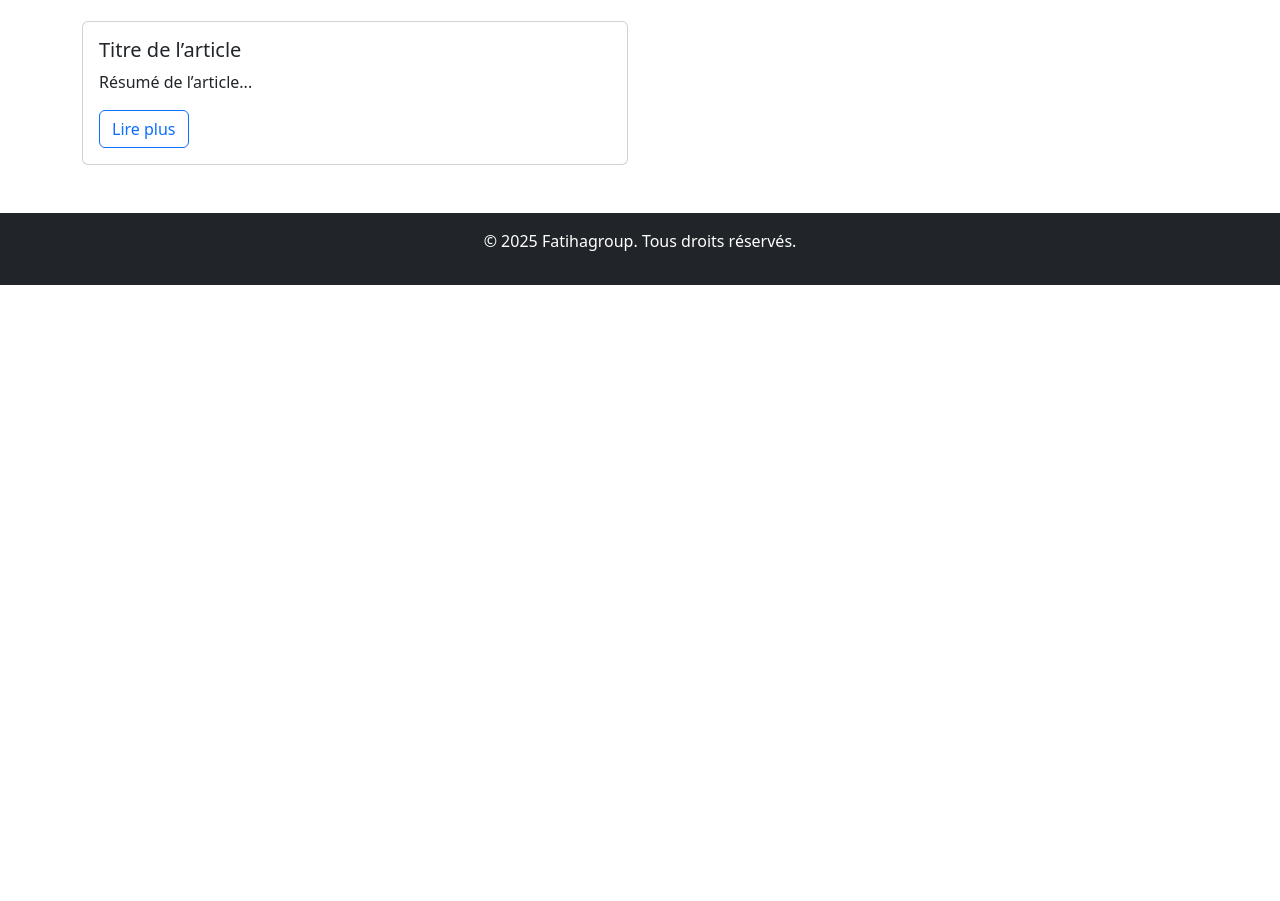
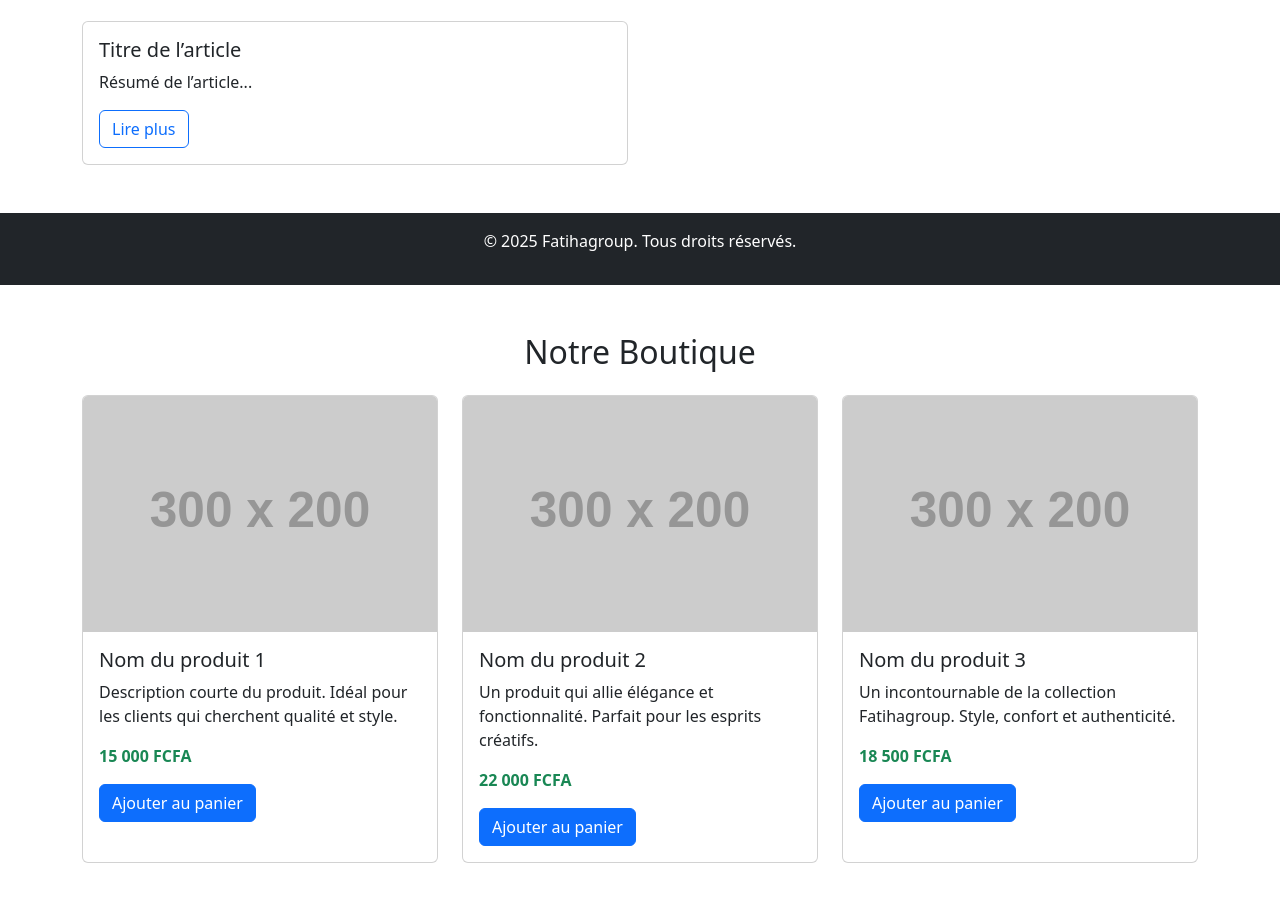
Before and after one commit to FatihaGroup/fatihagroup-site, a plain HTML site: page index.html in a window 1280 px wide. Shown: the part 1381-2282 px from the top of the page. Before the commit the page ends 1666 px from the top, so only its background shows below. Drawn offline with nearby package versions, Linux system fonts and the light colour scheme; placeholder pictures from the web are drawn by us.

Commit message:
Update index.html
Page boutique complete avec bootstrap

```diff
--- a/index.html
+++ b/index.html
@@ -113,3 +113,48 @@
   <script src="https://cdn.jsdelivr.net/npm/bootstrap@5.3.2/dist/js/bootstrap.bundle.min.js"></script>
 </body>
 </html>
+<section class="container my-5">
+  <h2 class="text-center mb-4">Notre Boutique</h2>
+  <div class="row row-cols-1 row-cols-md-3 g-4">
+
+    <!-- Produit 1 -->
+    <div class="col">
+      <div class="card h-100">
+        <img src="https://via.placeholder.com/300x200" class="card-img-top" alt="Produit 1">
+        <div class="card-body">
+          <h5 class="card-title">Nom du produit 1</h5>
+          <p class="card-text">Description courte du produit. Idéal pour les clients qui cherchent qualité et style.</p>
+          <p class="text-success fw-bold">15 000 FCFA</p>
+          <a href="#" class="btn btn-primary">Ajouter au panier</a>
+        </div>
+      </div>
+    </div>
+
+    <!-- Produit 2 -->
+    <div class="col">
+      <div class="card h-100">
+        <img src="https://via.placeholder.com/300x200" class="card-img-top" alt="Produit 2">
+        <div class="card-body">
+          <h5 class="card-title">Nom du produit 2</h5>
+          <p class="card-text">Un produit qui allie élégance et fonctionnalité. Parfait pour les esprits créatifs.</p>
+          <p class="text-success fw-bold">22 000 FCFA</p>
+          <a href="#" class="btn btn-primary">Ajouter au panier</a>
+        </div>
+      </div>
+    </div>
+
+    <!-- Produit 3 -->
+    <div class="col">
+      <div class="card h-100">
+        <img src="https://via.placeholder.com/300x200" class="card-img-top" alt="Produit 3">
+        <div class="card-body">
+          <h5 class="card-title">Nom du produit 3</h5>
+          <p class="card-text">Un incontournable de la collection Fatihagroup. Style, confort et authenticité.</p>
+          <p class="text-success fw-bold">18 500 FCFA</p>
+          <a href="#" class="btn btn-primary">Ajouter au panier</a>
+        </div>
+      </div>
+    </div>
+
+  </div>
+</section>
```
